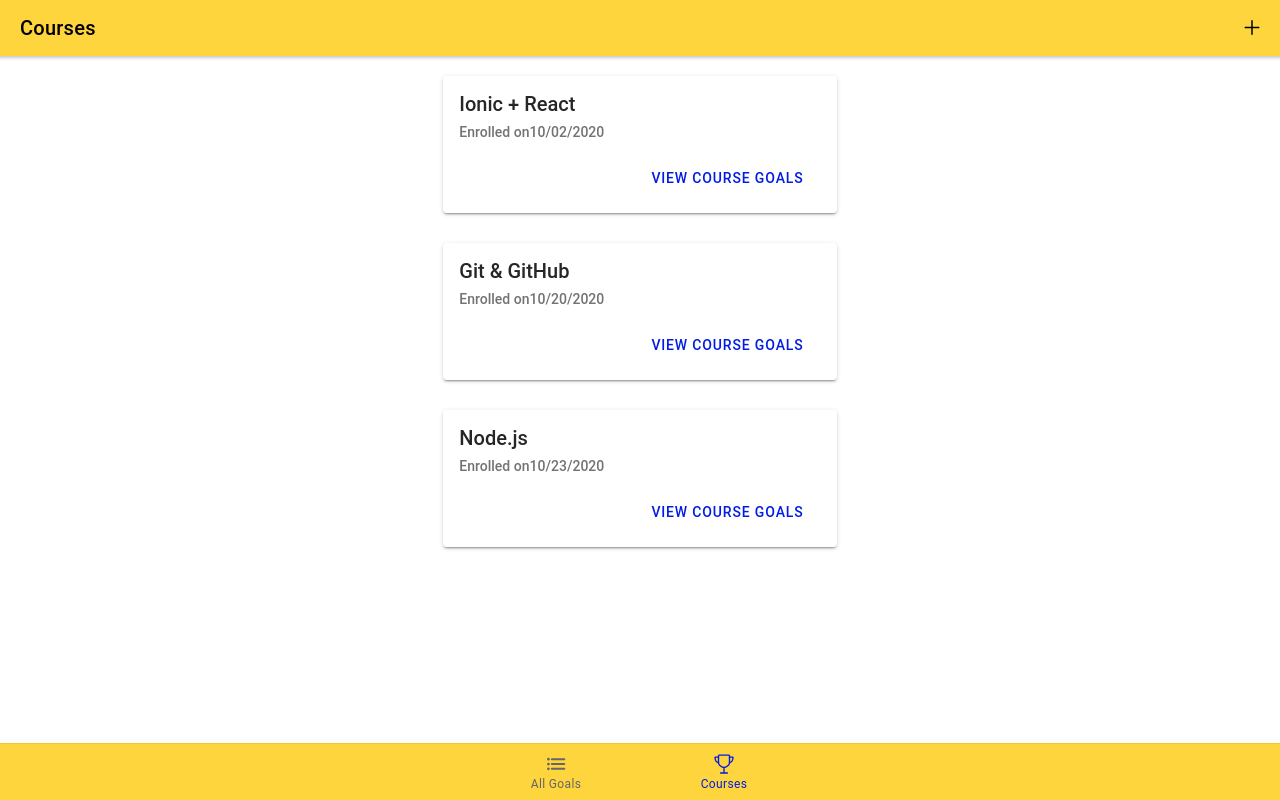
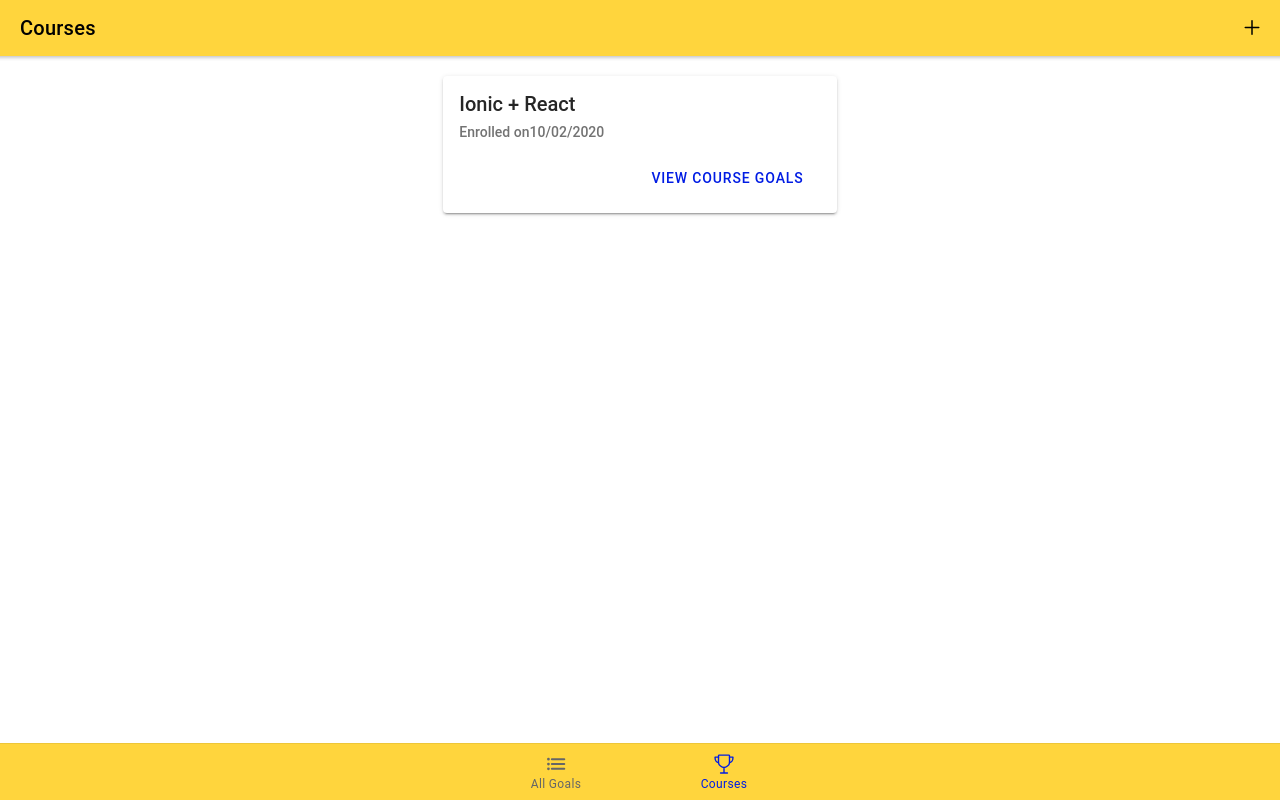
Before and after one commit to KingLouie1994/ionic-react-2, a React (Create React App) app: page /courses/list in a window 1280 px wide. Built offline with nearby package versions, Linux system fonts and the light colour scheme.

Commit message:
added functionality to add courses

```diff
--- a/src/components/AddCourseModal.tsx
+++ b/src/components/AddCourseModal.tsx
@@ -42,6 +42,7 @@
     }
 
     setError("");
+    props.onSave(enteredTitle!.toString(), new Date(selectedDate!.toString()));
   };
 
   return (
--- a/src/data/CourseContextProvider.tsx
+++ b/src/data/CourseContextProvider.tsx
@@ -3,9 +3,29 @@
 import CourseContext, { Course } from "./course-context";
 
 const CourseContextProvider: React.FC = (props) => {
-  const [courses, setCourses] = useState<Course[]>([]);
+  const [courses, setCourses] = useState<Course[]>([
+    {
+      id: "c1",
+      title: "Ionic + React",
+      enrolled: new Date("10/02/2020"),
+      goals: [
+        { id: "c1g1", text: "Finish the course" },
+        { id: "c1g2", text: "Learn a lot" },
+      ],
+    },
+  ]);
 
-  const addCourse = () => {};
+  const addCourse = (title: string, date: Date) => {
+    const newCourse: Course = {
+      id: Math.random().toString(),
+      title,
+      enrolled: date,
+      goals: [],
+    };
+    setCourses((curCourses) => {
+      return curCourses.concat(newCourse);
+    });
+  };
 
   const addGoal = () => {};
 
--- a/src/data/course-context.ts
+++ b/src/data/course-context.ts
@@ -14,7 +14,7 @@
 
 interface Context {
   courses: Course[];
-  addCourse: () => void;
+  addCourse: (courseTitle: string, courseDate: Date) => void;
   addGoal: () => void;
   deleteGoal: () => void;
   updateGoal: () => void;
--- a/src/pages/Courses.tsx
+++ b/src/pages/Courses.tsx
@@ -1,4 +1,4 @@
-import React, { useState } from "react";
+import React, { useState, useContext } from "react";
 import {
   IonButton,
   IonCol,
@@ -22,6 +22,8 @@
 
 import AddCourseModal from "../components/AddCourseModal";
 import CourseItem from "../components/CourseItem";
+
+import CourseContext from "../data/course-context";
 
 export const COURSE_DATA = [
   {
@@ -59,6 +61,8 @@
   //     history.push("/course-goals");
   //   };
 
+  const coursesCtx = useContext(CourseContext);
+
   const [isAdding, setIsAdding] = useState(false);
 
   const startAddCourseHandler = () => {
@@ -69,7 +73,10 @@
     setIsAdding(false);
   };
 
-  const addCourseHandler = (title: string, date: Date) => {};
+  const addCourseHandler = (title: string, date: Date) => {
+    coursesCtx.addCourse(title, date);
+    setIsAdding(false);
+  };
 
   return (
     <React.Fragment>
@@ -93,7 +100,7 @@
         </IonHeader>
         <IonContent>
           <IonGrid>
-            {COURSE_DATA.map((course) => {
+            {coursesCtx.courses.map((course) => {
               return (
                 <IonRow key={course.id}>
                   <IonCol size-md="4" offset-md="4">
```
